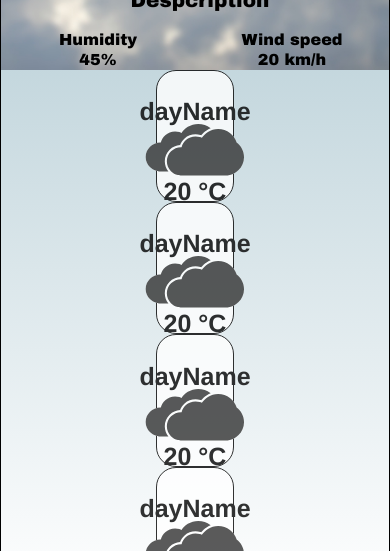
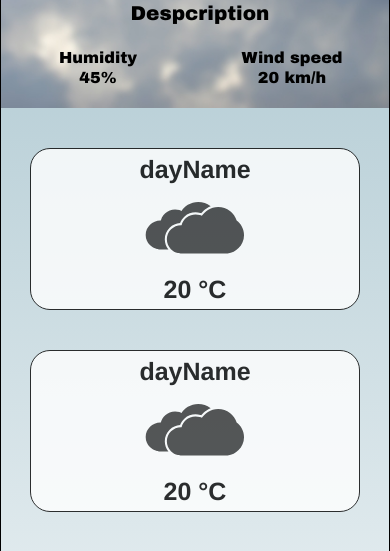
Before and after one commit to jedrek89/WeatherAPP-Angular, an Angular app: page / in a window 390 px wide. Shown: the part 293-844 px from the top of the page. Built offline with nearby package versions, Linux system fonts and the light colour scheme; no server answers.

Commit message:
fix styles RWD

```diff
--- a/src/app/app.component.scss
+++ b/src/app/app.component.scss
@@ -175,7 +175,6 @@ body{
 .box1_R2{
     width: 75%;
     height: 100%;
-    // background-image: url(../assets/warsaw.jpg);
     background-position: center;
     background-repeat: no-repeat;
     background-size: cover;
@@ -263,16 +262,38 @@ body{
 
 .box1_R1{
     width: 100%;
-    height: fit-content;
+    height: 400px;
     transition: 500ms;
 }
 
 .box1_R2{
+    padding: 20px 0px 20px 0px;
     width: 100%;
     flex-direction: column;
-    justify-content: baseline;
+    justify-content: space-around;
     transition: 500ms;
 }
+
+.box1_R2_R1, .box1_R2_R2, .box1_R2_R3, .box1_R2_R4{
+    margin: 20px 0px 20px 0px;
+    width: 85%;
+    height: fit-content;
+}
+
+.box1_R2_date1,  .box1_R2_date2,  .box1_R2_date3,  .box1_R2_date4{
+    padding: 10px 0px 10px 0px;
+}
+
+.box1_R2_weatherIcon1, .box1_R2_weatherIcon2, .box1_R2_weatherIcon3, .box1_R2_weatherIcon4{
+    padding: 10px 0px 10px 0px;
+}
+
+.box1_R2_temperature1, .box1_R2_temperature2, .box1_R2_temperature3, .box1_R2_temperature4{
+    padding: 10px 0px 10px 0px;
+}
+
+
+
 
 .footer{
     height: fit-content;
```
